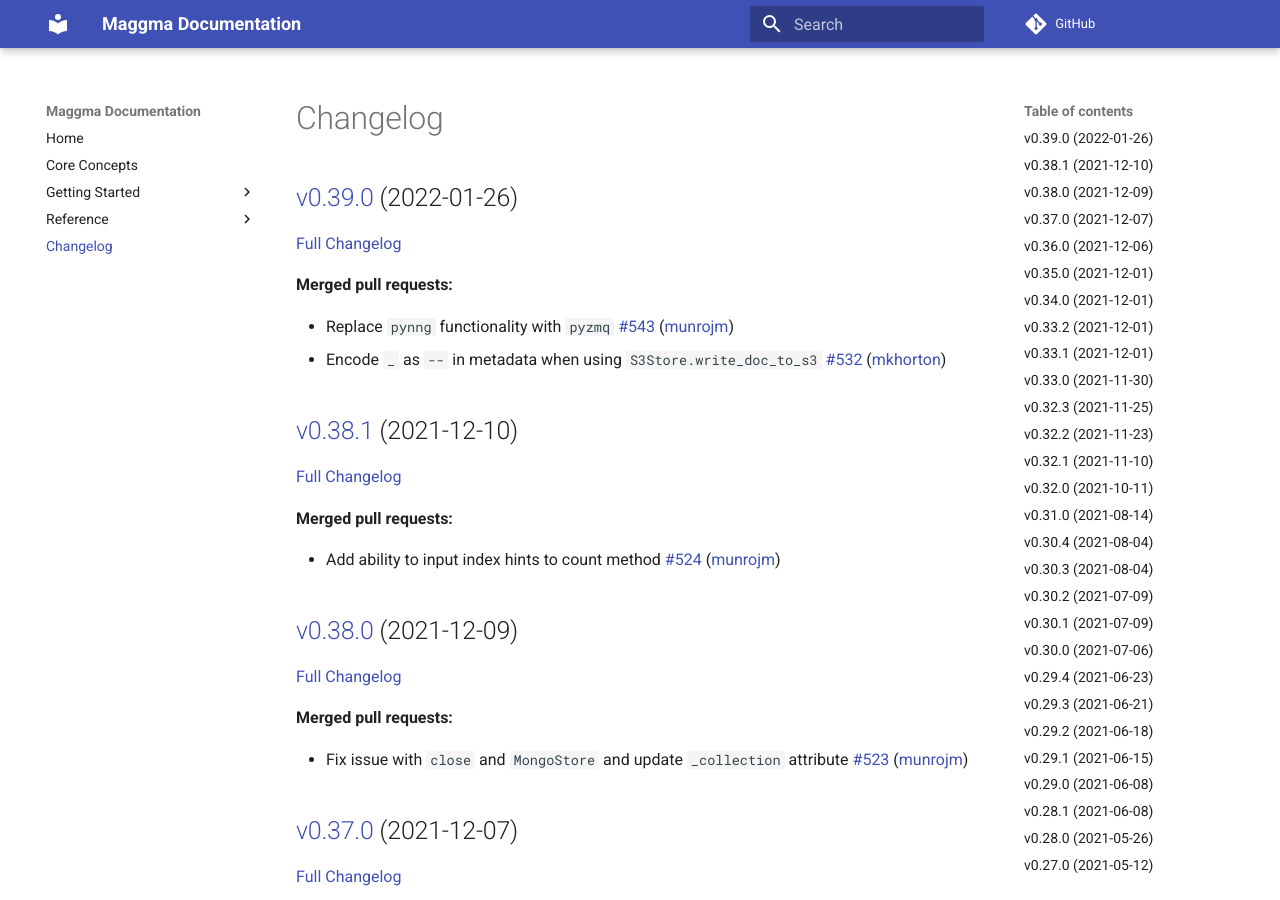
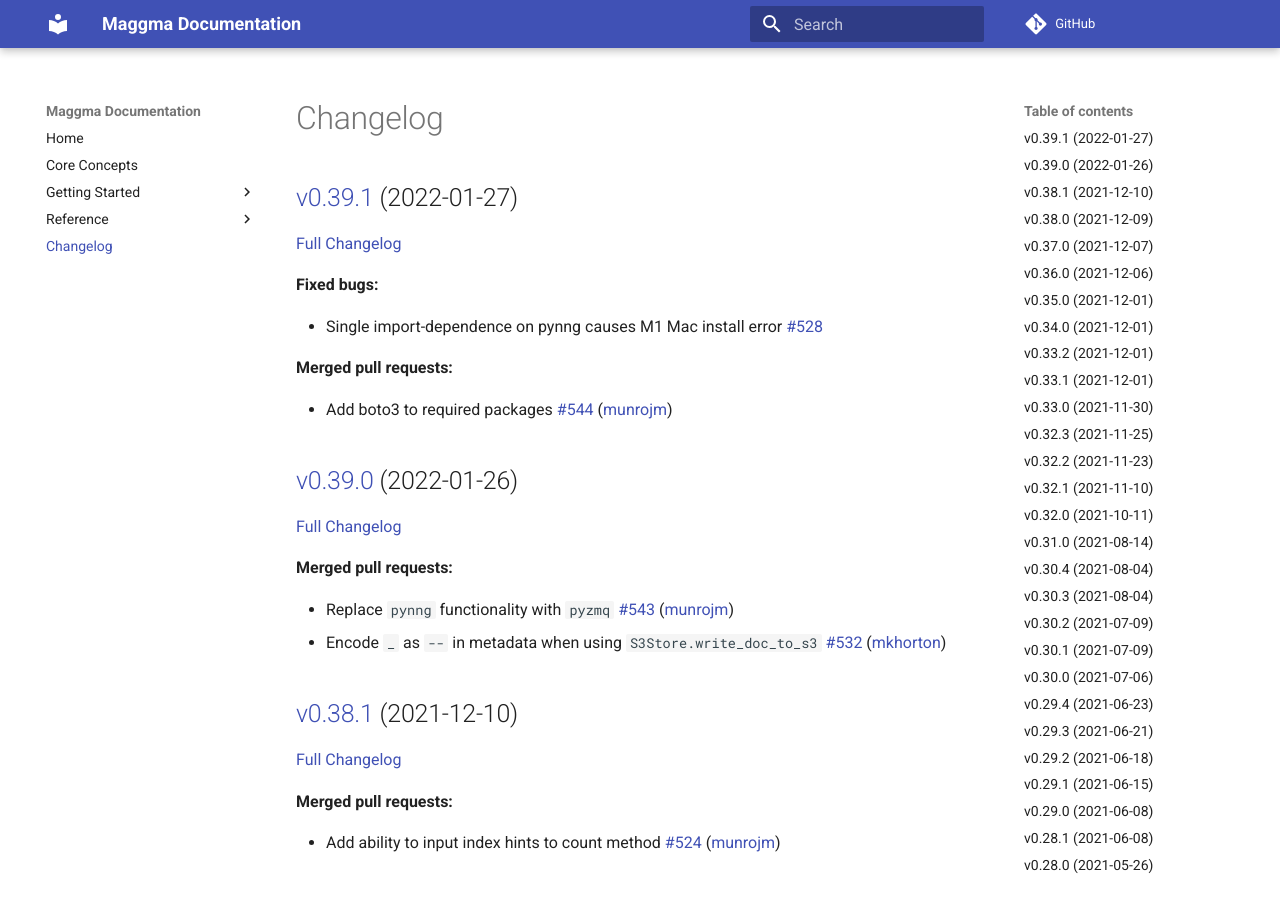
Before and after one commit to materialsproject/maggma, an MkDocs documentation site: the page built from docs/CHANGELOG.md, in a window 1280 px wide and 900 px high. Built offline with MkDocs 1.6.1 and Material for MkDocs 9.7.7, drawn with Linux system fonts in a browser that asks for light colours; comment, search, counter and statistics services are not loaded.

Commit message:
Updated CHANGELOG.md

```diff
--- a/docs/CHANGELOG.md
+++ b/docs/CHANGELOG.md
@@ -1,4 +1,16 @@
 # Changelog
+
+## [v0.39.1](https://github.com/materialsproject/maggma/tree/v0.39.1) (2022-01-27)
+
+[Full Changelog](https://github.com/materialsproject/maggma/compare/v0.39.0...v0.39.1)
+
+**Fixed bugs:**
+
+- Single import-dependence on pynng causes M1 Mac install error [\#528](https://github.com/materialsproject/maggma/issues/528)
+
+**Merged pull requests:**
+
+- Add boto3 to required packages [\#544](https://github.com/materialsproject/maggma/pull/544) ([munrojm](https://github.com/munrojm))
 
 ## [v0.39.0](https://github.com/materialsproject/maggma/tree/v0.39.0) (2022-01-26)
 
```
